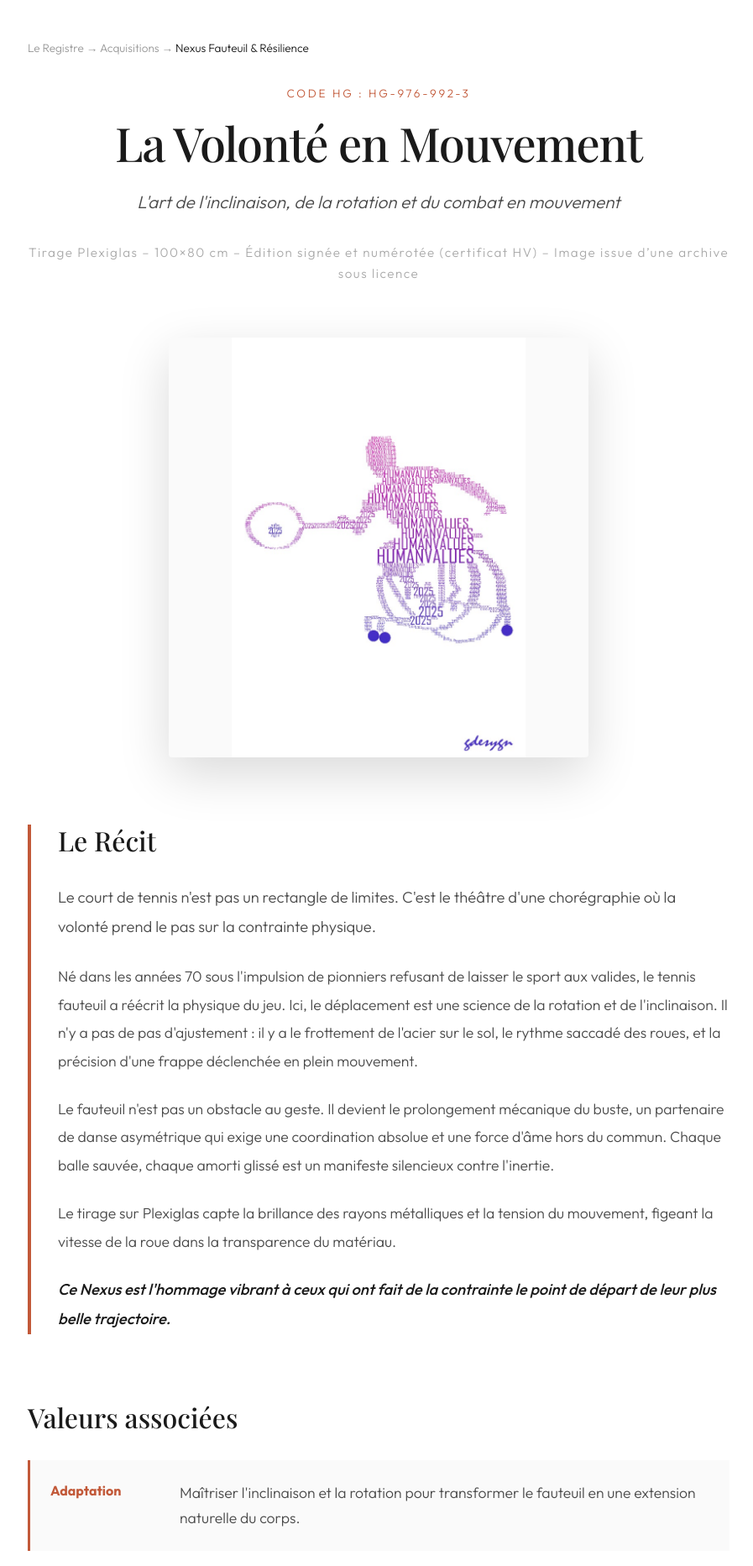
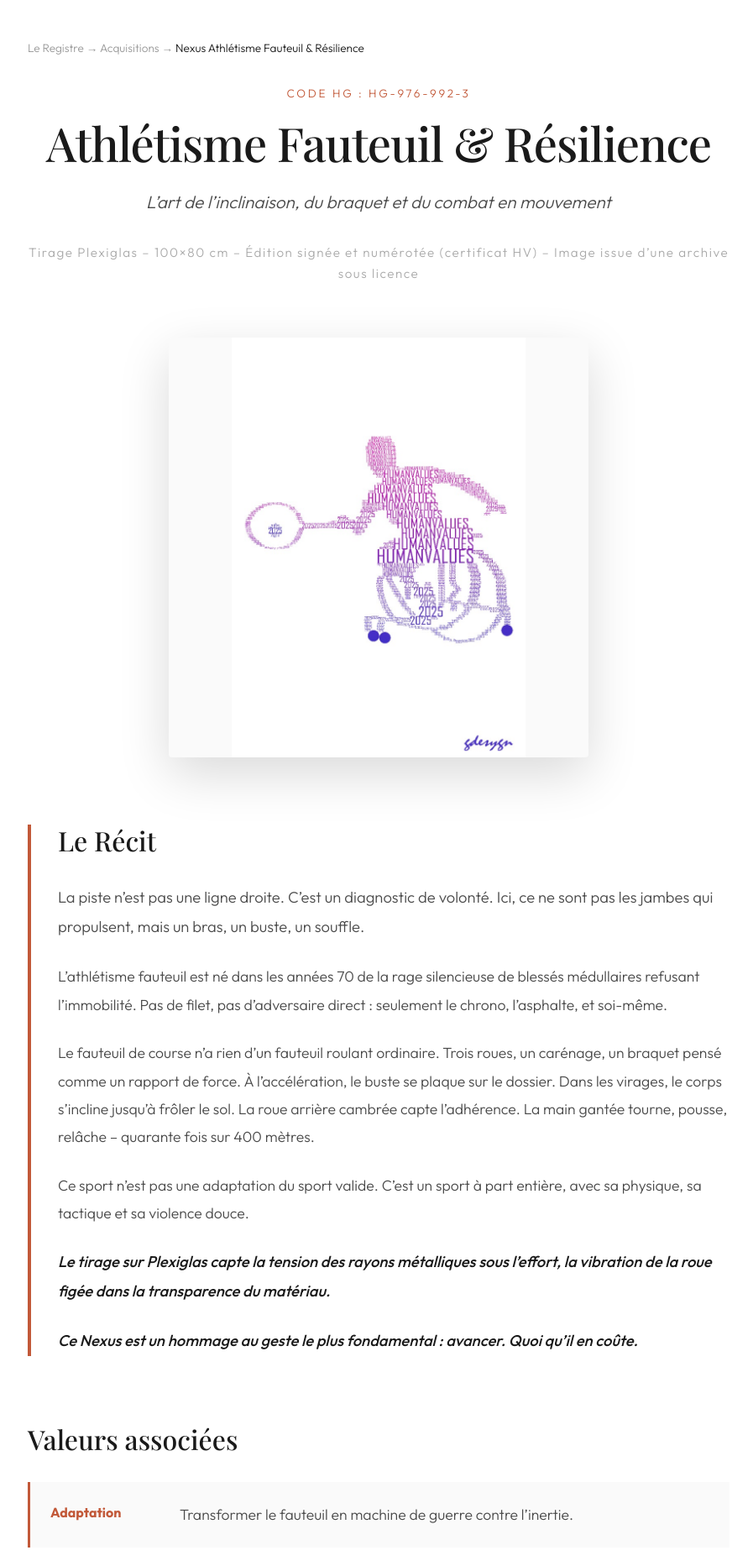
Before and after one commit to gdesygn/humanvalues, a React (Vite) app: page /nexus/resilience in a window 1280 px wide. Shown: the part 120-1985 px from the top of the page at 84% size, without its empty margins (189-1086 px from the left). Built offline with nearby package versions, Linux system fonts and the light colour scheme; a web font is replaced by a local one.

Commit message:
chore: update Fauteuil & Resilience to Athletisme Fauteuil & Resilience

```diff
--- a/src/pages/Galerie.jsx
+++ b/src/pages/Galerie.jsx
@@ -91,7 +91,7 @@ const ailes = [
       { id: "val18", title: "Régularité", subject: "Vertu Sportive", text: "Le lancer de marteau. La force centrifuge maîtrisée dans la régularité du geste.", image: "/artworks/valeur_18.jpg" },
       { id: "val19", title: "Individuel", subject: "Vertu Sportive", text: "Le lancer de disque. L'engagement total et solitaire de l'athlète.", image: "/artworks/valeur_19.jpg" },
       { id: "val20", title: "Énergie", subject: "Vertu Sportive", text: "Le lancer de poids. L'énergie explosive et concentrée pour repousser la masse.", image: "/artworks/valeur_20.jpg" },
-      { id: "val21", title: "Fauteuil & Résilience", subject: "Vertu Sportive", text: "Le tennis fauteuil. La frappe, la mobilité et la résilience pure.", image: "/artworks/valeur_21.jpg", nexusUrl: "/nexus/resilience" },
+      { id: "val21", title: "Athlétisme Fauteuil & Résilience", subject: "Vertu Sportive", text: "L'athlétisme fauteuil. L'art de l'inclinaison, du braquet et de la résilience pure.", image: "/artworks/valeur_21.jpg", nexusUrl: "/nexus/resilience" },
       { id: "val22", title: "Lame & Transcendance", subject: "Vertu Sportive", text: "Le sprint paralympique. La lame affûtée pour transcender les limites humaines.", image: "/artworks/valeur_22.jpg" },
       { id: "val23", title: "Descente & Équilibre", subject: "Vertu Sportive", text: "Le para-ski alpin. L'équilibre et la vitesse au service du dépassement de soi.", image: "/artworks/valeur_23.jpg" },
       { id: "val24", title: "Effort & Vélocité", subject: "Vertu Sportive", text: "Le para-cyclisme. L'effort mécanique et la vélocité repoussant l'horizon.", image: "/artworks/valeur_24.jpg" },
--- a/src/pages/NexusResilience.jsx
+++ b/src/pages/NexusResilience.jsx
@@ -11,7 +11,7 @@ const NexusResilience = () => {
         {' → '}
         <Link to="/collections" style={{ color: '#999', textDecoration: 'none' }}>Acquisitions</Link>
         {' → '}
-        <span style={{ color: 'var(--hv-black)' }}>Nexus Fauteuil & Résilience</span>
+        <span style={{ color: 'var(--hv-black)' }}>Nexus Athlétisme Fauteuil & Résilience</span>
       </p>
 
       {/* Hero */}
@@ -19,9 +19,9 @@ const NexusResilience = () => {
         <p style={{ fontSize: '0.85rem', letterSpacing: '0.2em', textTransform: 'uppercase', color: 'var(--hv-accent)', marginBottom: '1rem' }}>
           Code HG : HG-976-992-3
         </p>
-        <h1 style={{ fontSize: '3.5rem', lineHeight: '1.1', marginBottom: '1.5rem' }}>La Volonté en Mouvement</h1>
+        <h1 style={{ fontSize: '3.5rem', lineHeight: '1.1', marginBottom: '1.5rem' }}>Athlétisme Fauteuil & Résilience</h1>
         <p style={{ fontSize: '1.3rem', fontStyle: 'italic', color: 'var(--hv-grey)', marginBottom: '2rem' }}>
-          L'art de l'inclinaison, de la rotation et du combat en mouvement
+          L’art de l’inclinaison, du braquet et du combat en mouvement
         </p>
         <p style={{ fontSize: '0.95rem', color: '#aaa', letterSpacing: '0.1em' }}>
           Tirage Plexiglas – 100×80 cm – Édition signée et numérotée (certificat HV) – Image issue d’une archive sous licence
@@ -44,7 +44,7 @@ const NexusResilience = () => {
       }}>
         <img
           src="/artworks/valeur_21.jpg"
-          alt="Nexus Fauteuil & Résilience"
+          alt="Nexus Athlétisme Fauteuil & Résilience"
           style={{ width: '100%', display: 'block', maxHeight: '500px', objectFit: 'contain' }}
         />
       </div>
@@ -54,19 +54,22 @@ const NexusResilience = () => {
         <h2 style={{ fontSize: '2rem', marginBottom: '2rem' }}>Le Récit</h2>
 
         <p style={{ fontSize: '1.15rem', lineHeight: '1.9', marginBottom: '1.5rem', color: 'var(--hv-grey)' }}>
-          Le court de tennis n'est pas un rectangle de limites. C'est le théâtre d'une chorégraphie où la volonté prend le pas sur la contrainte physique.
+          La piste n’est pas une ligne droite. C’est un diagnostic de volonté. Ici, ce ne sont pas les jambes qui propulsent, mais un bras, un buste, un souffle.
         </p>
         <p style={{ fontSize: '1.1rem', lineHeight: '1.9', marginBottom: '1.5rem', color: 'var(--hv-grey)' }}>
-          Né dans les années 70 sous l'impulsion de pionniers refusant de laisser le sport aux valides, le tennis fauteuil a réécrit la physique du jeu. Ici, le déplacement est une science de la rotation et de l'inclinaison. Il n'y a pas de pas d'ajustement : il y a le frottement de l'acier sur le sol, le rythme saccadé des roues, et la précision d'une frappe déclenchée en plein mouvement.
+          L’athlétisme fauteuil est né dans les années 70 de la rage silencieuse de blessés médullaires refusant l’immobilité. Pas de filet, pas d’adversaire direct : seulement le chrono, l’asphalte, et soi-même.
         </p>
         <p style={{ fontSize: '1.1rem', lineHeight: '1.9', marginBottom: '1.5rem', color: 'var(--hv-grey)' }}>
-          Le fauteuil n'est pas un obstacle au geste. Il devient le prolongement mécanique du buste, un partenaire de danse asymétrique qui exige une coordination absolue et une force d'âme hors du commun. Chaque balle sauvée, chaque amorti glissé est un manifeste silencieux contre l'inertie.
+          Le fauteuil de course n’a rien d’un fauteuil roulant ordinaire. Trois roues, un carénage, un braquet pensé comme un rapport de force. À l’accélération, le buste se plaque sur le dossier. Dans les virages, le corps s’incline jusqu’à frôler le sol. La roue arrière cambrée capte l’adhérence. La main gantée tourne, pousse, relâche – quarante fois sur 400 mètres.
         </p>
         <p style={{ fontSize: '1.1rem', lineHeight: '1.9', marginBottom: '1.5rem', color: 'var(--hv-grey)' }}>
-          Le tirage sur Plexiglas capte la brillance des rayons métalliques et la tension du mouvement, figeant la vitesse de la roue dans la transparence du matériau.
+          Ce sport n’est pas une adaptation du sport valide. C’est un sport à part entière, avec sa physique, sa tactique et sa violence douce.
         </p>
         <p style={{ fontSize: '1.15rem', lineHeight: '1.9', fontStyle: 'italic', color: 'var(--hv-black)', fontWeight: '500' }}>
-          Ce Nexus est l'hommage vibrant à ceux qui ont fait de la contrainte le point de départ de leur plus belle trajectoire.
+          Le tirage sur Plexiglas capte la tension des rayons métalliques sous l’effort, la vibration de la roue figée dans la transparence du matériau.
+        </p>
+        <p style={{ fontSize: '1.15rem', lineHeight: '1.9', fontStyle: 'italic', color: 'var(--hv-black)', fontWeight: '500' }}>
+          Ce Nexus est un hommage au geste le plus fondamental : avancer. Quoi qu’il en coûte.
         </p>
       </section>
 
@@ -77,15 +80,15 @@ const NexusResilience = () => {
           {[
             {
               valeur: 'Adaptation',
-              texte: "Maîtriser l'inclinaison et la rotation pour transformer le fauteuil en une extension naturelle du corps."
+              texte: "Transformer le fauteuil en machine de guerre contre l’inertie."
             },
             {
               valeur: 'Résilience',
-              texte: "Refuser l'immobilité et faire de chaque contrainte le moteur d'une nouvelle conquête."
+              texte: "Refuser l’arrêt. Faire de chaque tour de roue une réponse."
             },
             {
-              valeur: 'Dignité',
-              texte: "Élever le sport paralympique au sommet de l'exigence technique et de l'art athlétique."
+              valeur: 'Maîtrise',
+              texte: "L’inclinaison parfaite, le braquet choisi, le geste répété dix mille fois."
             }
           ].map((v) => (
             <div key={v.valeur} style={{
@@ -111,8 +114,8 @@ const NexusResilience = () => {
           HG-976-992-3
         </p>
         <p style={{ fontSize: '0.85rem', color: '#aaa', lineHeight: '1.8' }}>
-          976 : 1976, année de création du tennis fauteuil par Brad Parks aux États-Unis.<br />
-          992 : 1992, première intégration officielle aux Jeux Paralympiques de Barcelone.<br />
+          976 : 1976, premiers championnats officiels d’athlétisme fauteuil (Canada, Allemagne, États-Unis).<br />
+          992 : 1992, Barcelone – intégration paralympique de l’athlétisme fauteuil comme discipline reine.<br />
           -3 : Troisième Nexus de la catégorie des Vertus.
         </p>
       </section>
@@ -122,13 +125,13 @@ const NexusResilience = () => {
         <p style={{ fontSize: '0.85rem', letterSpacing: '0.15em', textTransform: 'uppercase', color: '#aaa', marginBottom: '1rem' }}>
           Édition signée XXL – 100×80 cm
         </p>
-        <h2 style={{ fontSize: '2rem', color: 'white', marginBottom: '0.5rem' }}>Tirage Plexiglas – "Fauteuil & Résilience"</h2>
+        <h2 style={{ fontSize: '2rem', color: 'white', marginBottom: '0.5rem' }}>Tirage Plexiglas – "Athlétisme Fauteuil & Résilience"</h2>
         <p style={{ fontStyle: 'italic', color: '#aaa', marginBottom: '2rem' }}>
           La vertu de la résilience sportive, dessinée par la typographie de la collection 2025.<br /><br />
           — Le Conseil des Nexus
         </p>
         <p style={{ fontStyle: 'italic', color: '#aaa', marginBottom: '2rem' }}>
-          Ce que vous emportez : non un symbole de combat, mais une leçon de vie.
+          Ce que vous emportez : non un fauteuil, mais une foulée d'acier.
         </p>
         <p style={{ fontSize: '2.5rem', fontWeight: '600', color: 'white', marginBottom: '0.5rem' }}>890 €</p>
         <p style={{ fontSize: '0.9rem', color: '#777', marginBottom: '2.5rem' }}>Livraison offerte France · Certificat HV inclus</p>
```
